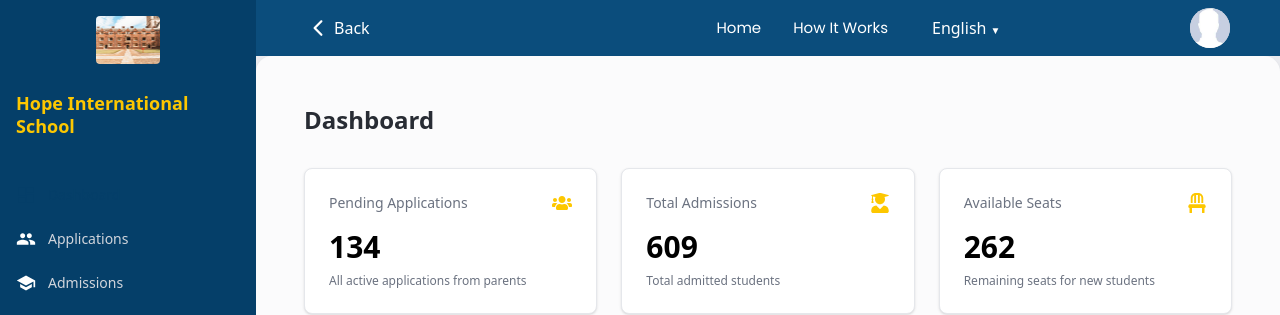
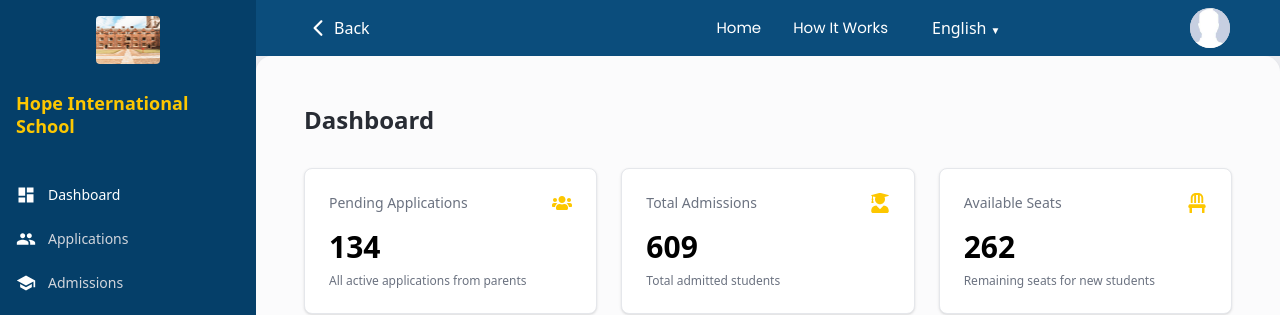
Before and after one commit to Solvit-Africa-Training-Center/InzoziSchool_Frontend, a React (Vite) app: page /schoolAdmin in a window 1280 px wide. Shown: the top 315 px of the page. Built offline with nearby package versions, Linux system fonts and the light colour scheme.

Commit message:
updated sidebar

```diff
--- a/src/Components/dashboard/Sidebar.tsx
+++ b/src/Components/dashboard/Sidebar.tsx
@@ -60,7 +60,7 @@ const Sidebar = ({
             <div
               key={item.id}
               className={`flex items-center px-4 py-3 cursor-pointer hover:bg-white hover:text-primary-color transition-all duration-200 relative group ${
-                isActive ? 'text-white hover:txt-primary-color' : ''
+                isActive ? 'text-primary-color hover:text-primary-' : ''
               }`}
               onClick={onClose}
             >
@@ -69,10 +69,10 @@ const Sidebar = ({
               )}
 
               <item.icon className={`mr-3 text-xl flex-shrink-0 transition-colors ${
-                isActive ? 'text-primary-color' : 'text-white group-hover:text-primary-color'
+                isActive ? 'text-white' : 'text-white group-hover:text-primary-color'
               }`} />
               <span className={`text-sm font-medium transition-colors ${
-                isActive ? 'text-primary-color' : 'text-gray-300 group-hover:text-primary-color'
+                isActive ? 'text-white' : 'text-gray-300 group-hover:text-primary-color'
               }`}>
                 {item.label}
               </span>
```
